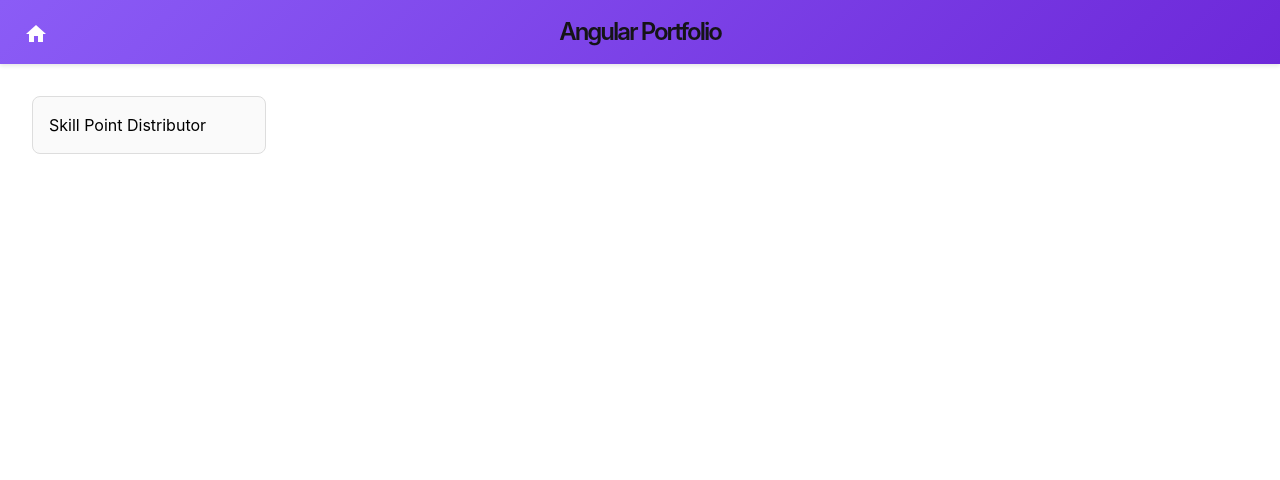
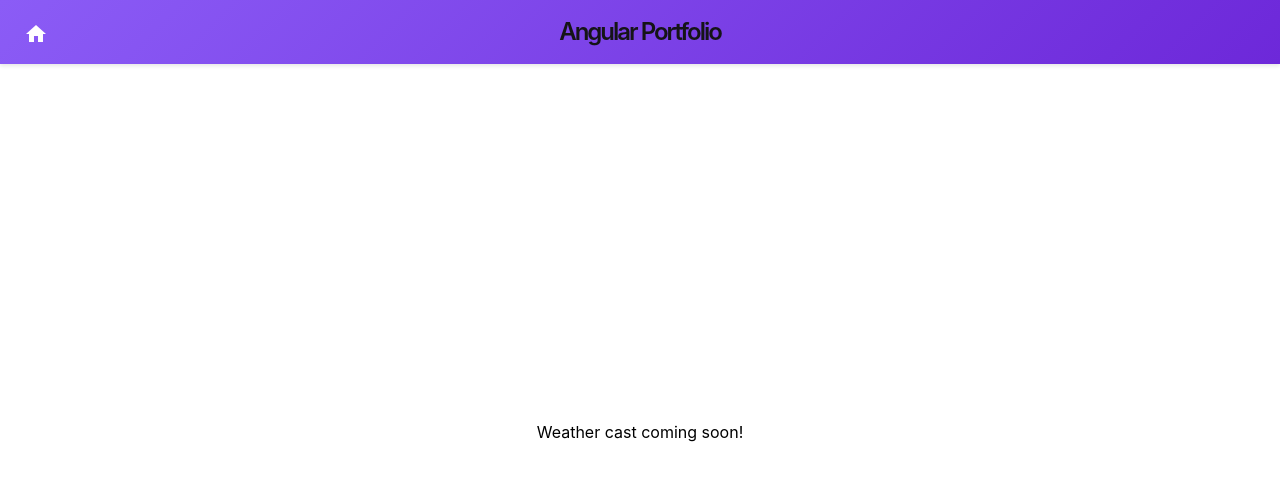
Before and after one commit to Jakobimatagi/angular-2026, an Angular app: page /weather-cast in a window 1280 px wide. Before the commit this address led to /. Shown: the top 480 px of the page. Built offline with nearby package versions, Linux system fonts and the light colour scheme.

Commit message:
weather cast set up coming soon

```diff
--- a/src/app/app.routes.ts
+++ b/src/app/app.routes.ts
@@ -76,5 +76,11 @@ export const routes: Routes = [
 			import('./features/skillpoint/skillpoint.component')
 				.then(m => m.SkillpointComponent),
 	},
+	{
+		path: 'weather-cast',
+		loadComponent: () =>
+			import('./features/weather-cast/weather-cast.component')
+				.then(m => m.WeatherCastComponent),
+	},
 	{ path: '**', redirectTo: '' },
 ];
--- /dev/null
+++ b/src/app/features/weather-cast/weather-cast.component.html
@@ -0,0 +1,3 @@
+<div class="flex justify-center items-center h-full w-full">
+  <div class="m-auto">Weather cast coming soon!</div>
+</div>
--- /dev/null
+++ b/src/app/features/weather-cast/weather-cast.component.ts
@@ -0,0 +1,13 @@
+import { Component, ChangeDetectionStrategy } from '@angular/core';
+
+@Component({
+  selector: 'app-weather-cast',
+  templateUrl: './weather-cast.component.html',
+  styleUrl: './weather-cast.component.scss',
+  changeDetection: ChangeDetectionStrategy.OnPush,
+  imports: []
+})
+export class WeatherCastComponent {
+  constructor() {
+  }
+}
--- a/src/app/home/home.component.ts
+++ b/src/app/home/home.component.ts
@@ -11,6 +11,7 @@ import { RouterLink } from '@angular/router';
 export class HomeComponent {
   protected readonly buttons = signal<ReadonlyArray<{ label: string; path: string }>>([
     { label: 'Skill Point Distributor', path: '/skill-point-distributor' },
+    { label: 'Weather Cast', path: '/weather-cast' },
     // { label: 'Standalone Components', path: '/standalone-components' },
     // { label: 'Signals & Reactivity', path: '/signals-reactivity' },
     // { label: 'Reactive Forms', path: '/reactive-forms' },
```
Also changed, not shown: src/app/features/weather-cast/weather-cast.component.scss (added), 1 other file (tests, documents, lock files or other folders).
